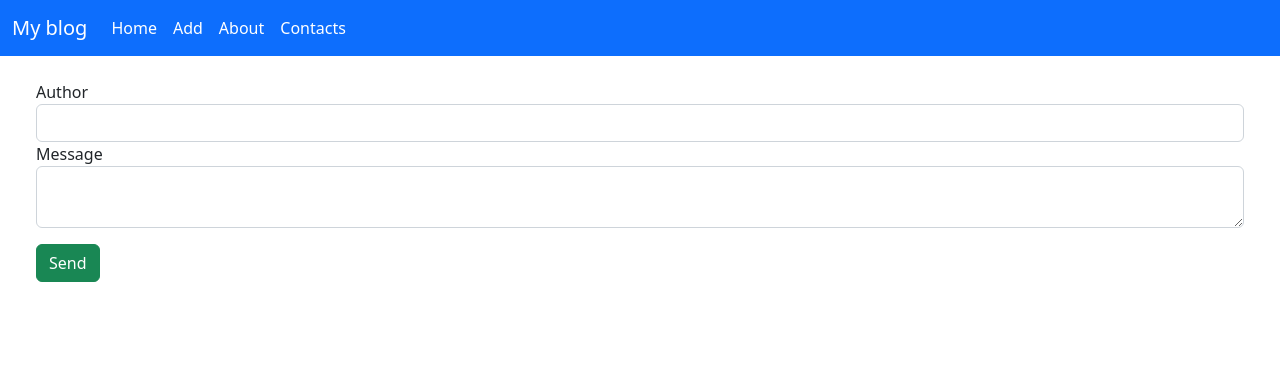
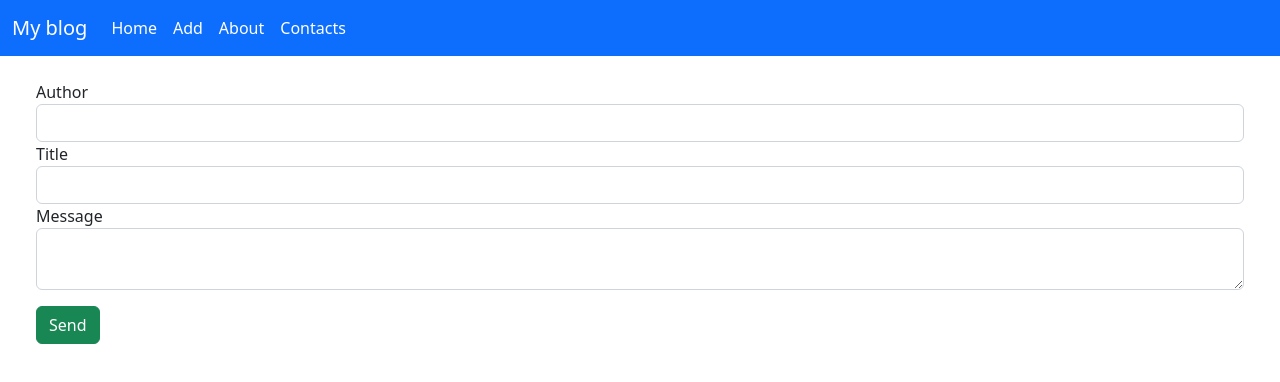
Before and after one commit to dmsagaidak/my-blog, a React (Create React App) app: page /add in a window 1280 px wide. Shown: the top 382 px of the page. Built offline with nearby package versions, Linux system fonts and the light colour scheme; no server answers.

Commit message:
Modified getPosts function; added PostsList type to types.d.ts

```diff
--- a/src/App.tsx
+++ b/src/App.tsx
@@ -6,7 +6,7 @@ import About from "./containers/About/About";
 import Add from "./containers/Add/Add";
 import Home from "./containers/Home/Home";
 import axiosApi from "./axiosApi";
-import {Post} from "./types";
+import {Post, PostsList} from "./types";
 
 
 
@@ -14,26 +14,23 @@ function App() {
   const [myPosts, setMyPosts] = useState<Post[]>([])
 
   const getPosts = useCallback(async () => {
-    const response = await axiosApi.get( '/posts.json');
-    const keys = Object.keys(response.data);
+    try{
+      const postResponse = await axiosApi.get<PostsList>( '/posts.json');
+      const posts = Object.keys(postResponse.data).map(key =>{
+        const post = postResponse.data[key];
+        post.id = key
+        return post
+      })
 
-    const promises = keys.map(async key => {
-      const response = await axiosApi.get<Post>('/posts/' + key + '.json');
-      console.log(response)
-      return {
-        id: key,
-        author: response.data.author,
-        message: response.data.message
-      }
+      setMyPosts(posts)
+    }catch (e) {
+      console.log(e)
+    }
 
-    })
-
-    const postResponse = await Promise.all(promises);
-    setMyPosts(postResponse)
   }, []);
 
   useEffect(() => {
-
+    void getPosts();
   }, [getPosts]);
 
 
--- a/src/components/Posts/PostItem.tsx
+++ b/src/components/Posts/PostItem.tsx
@@ -8,7 +8,8 @@ interface Props {
 const PostItem: React.FC<Props> = ({post}) => {
   return (
     <div className="card mb-2 p-1">
-      <p className="card-text small m-0"><strong>{post.author}</strong>  writes:</p>
+      <p className="card-title m-0"><strong>{post.title}</strong></p>
+      <p className="card-text small m-0">by <strong>{post.author}</strong></p>
       <hr/>
       <p className="card-text small">{post.message}</p>
     </div>
--- a/src/containers/Add/Add.tsx
+++ b/src/containers/Add/Add.tsx
@@ -10,6 +10,7 @@ const Add = () => {
 
   const [post, setPost] = useState<Post>({
     id: '',
+    title: '',
     author: '',
     message: ''
   });
@@ -50,6 +51,17 @@ const Add = () => {
         />
       </div>
       <div className="form-group">
+        <label htmlFor="title">Title</label>
+        <input
+          id="title"
+          name="title"
+          type="text"
+          className="form-control"
+          value={post.title}
+          onChange={onPostChange}
+        />
+      </div>
+      <div className="form-group">
         <label htmlFor="message">Message</label>
         <textarea
           id="message"
--- a/src/types.d.ts
+++ b/src/types.d.ts
@@ -1,5 +1,10 @@
 export interface Post {
   id: string;
+  title: string;
   author: string;
   message: string;
 }
+
+export interface PostsList {
+  [id: string]: Post
+}
```
